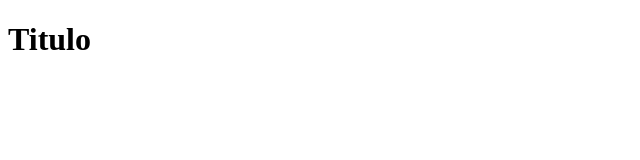
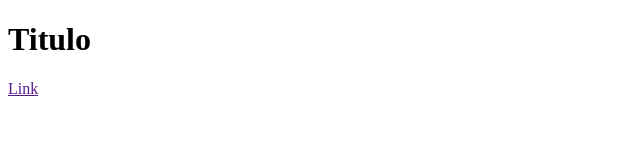
Before and after one commit to CarlitosNea/Prueba1, a plain HTML site: page index.html in a window 1280 px wide. Shown: the full height of the page, 0-640 px from the left. Drawn offline with Linux system fonts and the light colour scheme.

Commit message:
creacion de link en un div

```diff
--- a/index.html
+++ b/index.html
@@ -8,5 +8,8 @@
 </head>
 <body>
     <h1>Titulo</h1>
+    <div>
+        <a href="">Link</a>
+    </div>
 </body>
 </html>
```
